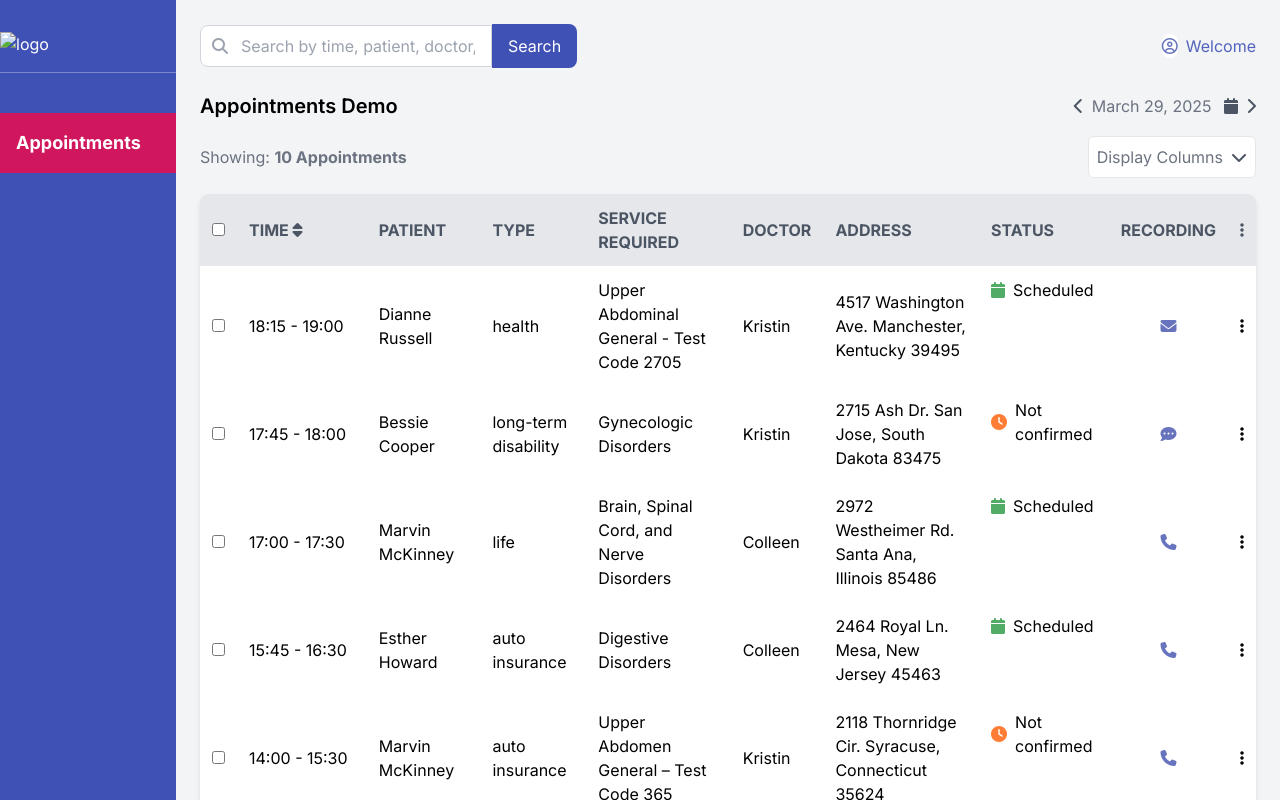
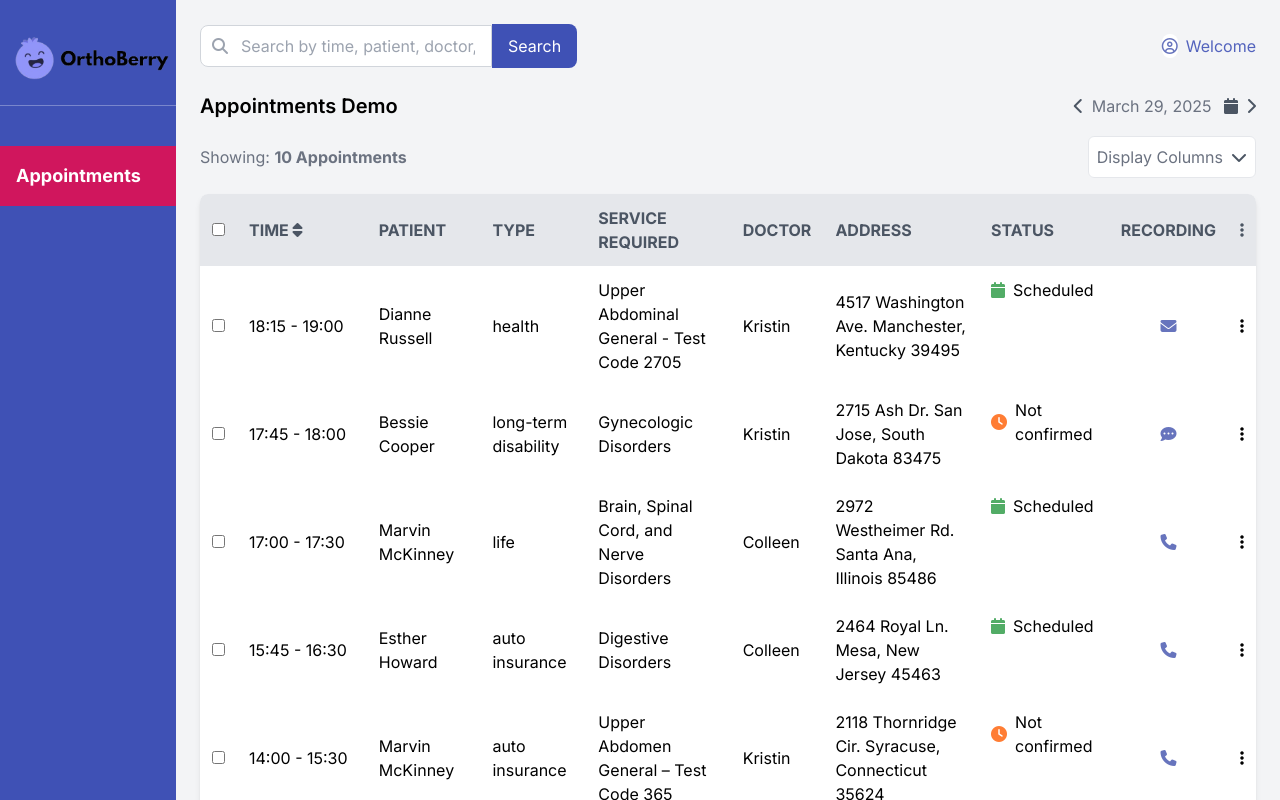
Before and after one commit to vasanth-tech-byclarity/Berry-Dial, a plain HTML site: page Appointment.html in a window 1280 px wide. Drawn offline with nearby package versions, Linux system fonts and the light colour scheme; the site is published under a folder, as on GitHub Pages, so addresses that start at the root find nothing.

Commit message:
Updated feature XYZ

```diff
--- a/Appointment.html
+++ b/Appointment.html
@@ -51,7 +51,7 @@
           onclick="window.location.href='index.html'"
           >
             <img
-              src="/Image/OrthoBerry-removebg.png"
+              src="Image/OrthoBerry-removebg.png"
               alt="logo"
               class="w-full"
             />
@@ -179,6 +179,7 @@
             ></i>
           </div>
         </div>
+
 
         <!-- Table Info -->
         <div
```
Also changed, not shown: login.html (+1 -1 lines).
